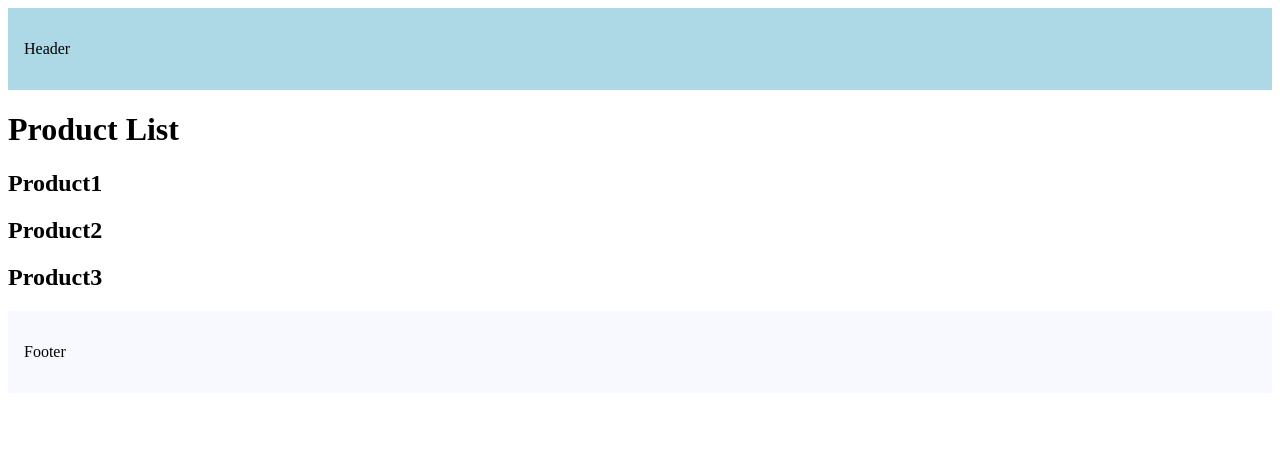
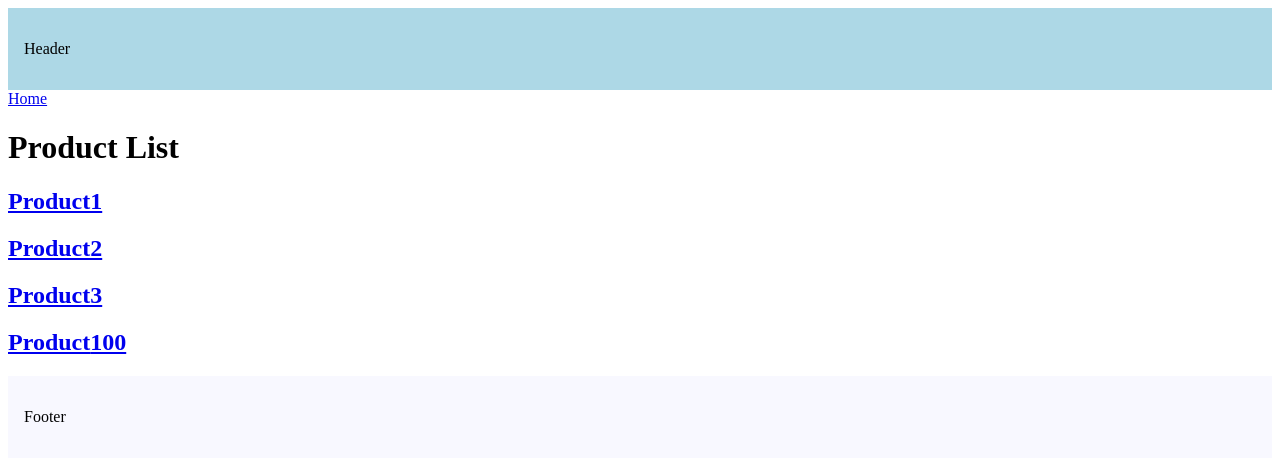
Before and after one commit to sinhu-jung/nestjs_study, a Next.js app: page /products in a window 1280 px wide. Shown: the top 460 px of the page. Built offline with nearby package versions, Linux system fonts and the light colour scheme.

Commit message:
prettier setting and link component navigation

```diff
--- a/src/app/products/page.tsx
+++ b/src/app/products/page.tsx
@@ -1,10 +1,25 @@
+import Link from 'next/link'
+
 export default function ProductList() {
+  const productId = 100
   return (
     <>
+      <Link href={'/'}>Home</Link>
       <h1>Product List</h1>
-      <h2>Product1</h2>
-      <h2>Product2</h2>
-      <h2>Product3</h2>
+      <h2>
+        <Link href={'products/1'}>Product1</Link>
+      </h2>
+      <h2>
+        <Link href={'products/2'}>Product2</Link>
+      </h2>
+      <h2>
+        <Link href={'products/3'} replace>
+          Product3
+        </Link>
+      </h2>
+      <h2>
+        <Link href={`products/${productId}`}>Product{productId}</Link>
+      </h2>
     </>
-  );
+  )
 }
```
Also changed, not shown: package.json (+8 -5 lines), src/app/page.tsx (+9 -2 lines), .eslintrc.json, 2 other files (tests, documents, lock files or other folders).
